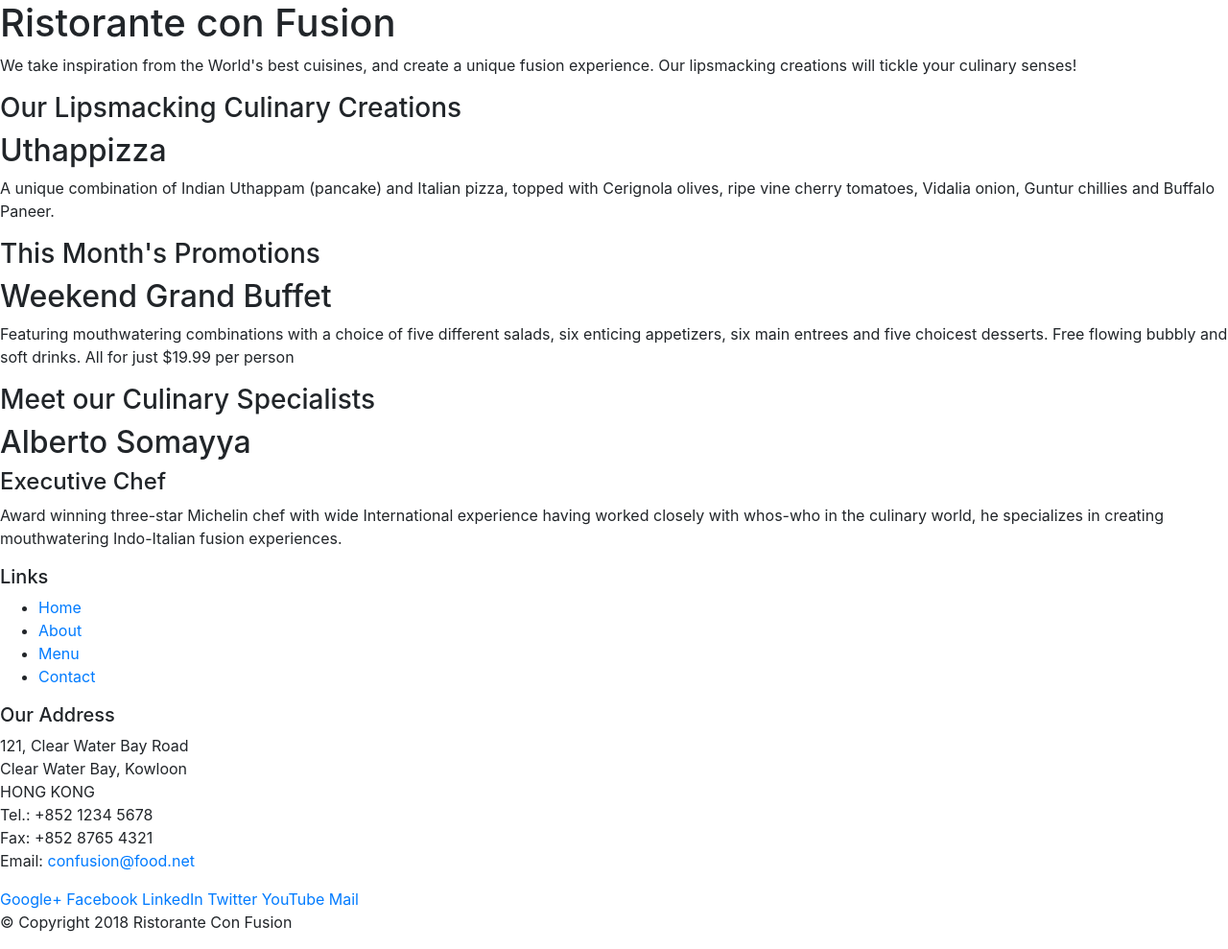
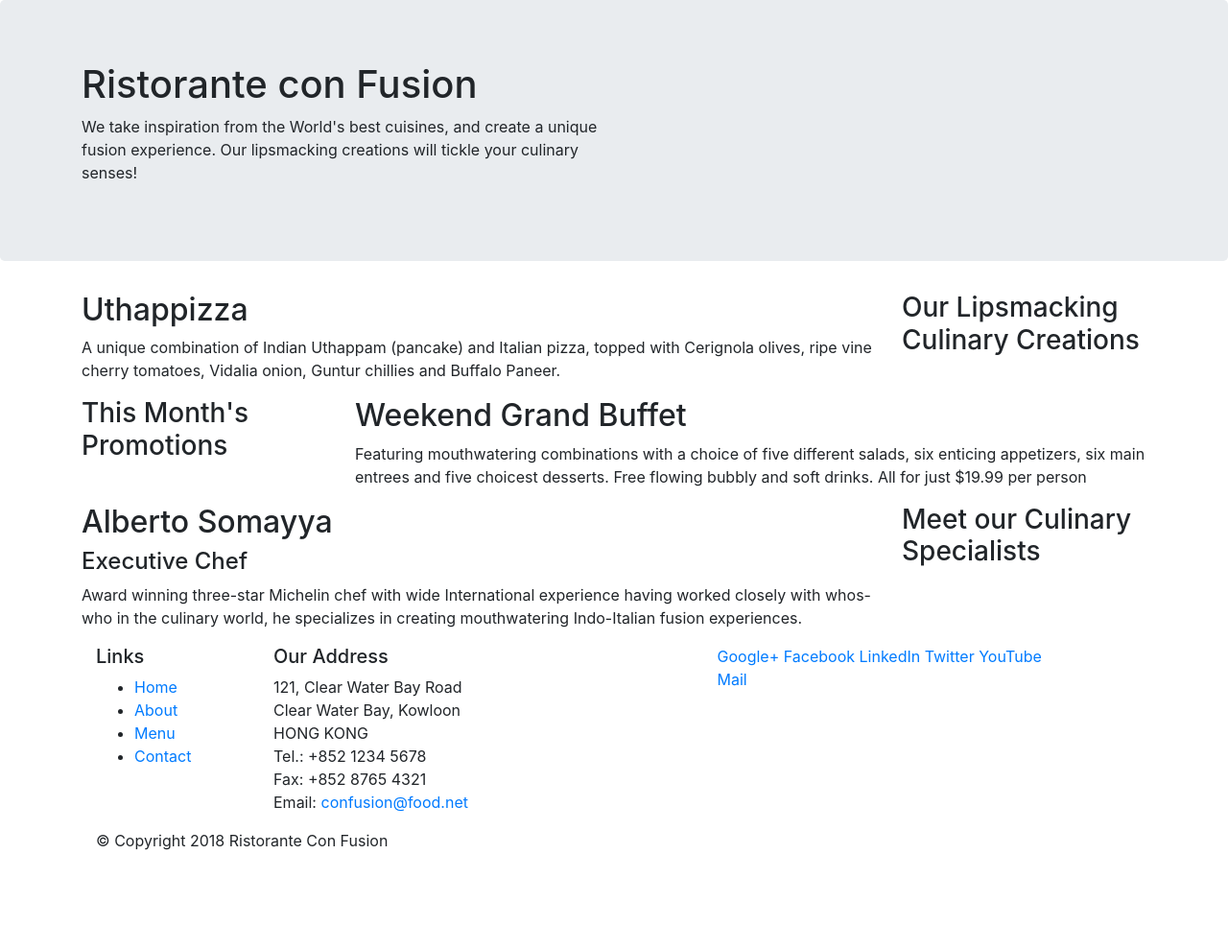
Before and after one commit to vzhV/bootstrapWeek1, a website: page index.html in a window 1280 px wide. Shown: the whole page at 96% size. After the commit the page ends 904 px from the top, so only its background shows below. Drawn offline with nearby package versions, Linux system fonts and the light colour scheme.

Commit message:
grid system

```diff
--- a/index.html
+++ b/index.html
@@ -14,46 +14,46 @@
 
 <body>
 
-    <header>
-        <div>
-            <div>
-                <div>
+    <header class="jumbotron">
+        <div class="container">
+            <div class="row">
+                <div class = "col-12 col-sm-6">
                     <h1>Ristorante con Fusion</h1>
                     <p>We take inspiration from the World's best cuisines, and create a unique fusion experience. Our lipsmacking creations will tickle your culinary senses!</p>
                 </div>
-                <div>
+                <div class = "col-12 col-sm" >
                 </div>
             </div>
         </div>
     </header>
 
-    <div>
-        <div>
-            <div>
+    <div class = "container">
+        <div class = "row">
+            <div class="col-12 col-sm-4 order-sm-last col-md-3">
                 <h3>Our Lipsmacking Culinary Creations</h3>
             </div>
-            <div>
+            <div class="col col-sm order-sm-first col-md">
                 <h2>Uthappizza</h2>
                 <p>A unique combination of Indian Uthappam (pancake) and Italian pizza, topped with Cerignola olives, ripe vine cherry tomatoes, Vidalia onion, Guntur chillies and Buffalo Paneer.</p>
             </div>
         </div>
 
 
-        <div>
-            <div>
+        <div class="row">
+            <div class="col-12 col-sm-4 col-md-3">
                 <h3>This Month's Promotions</h3>
             </div>
-            <div>
+            <div class="col col-sm col-md">
                 <h2>Weekend Grand Buffet</h2>
                 <p>Featuring mouthwatering combinations with a choice of five different salads, six enticing appetizers, six main entrees and five choicest desserts. Free flowing bubbly and soft drinks. All for just $19.99 per person </p>
             </div>
         </div>
 
-        <div>
-            <div>
+        <div class = "row">
+            <div class="col-12 col-sm-4 order-sm-last col-md-3">
                 <h3>Meet our Culinary Specialists</h3>
             </div>
-            <div>
+            <div class="col col-sm order-sm-first col-md">
                 <h2>Alberto Somayya</h2>
                 <h4>Executive Chef</h4>
                 <p>Award winning three-star Michelin chef with wide International experience having worked closely with whos-who in the culinary world, he specializes in creating mouthwatering Indo-Italian fusion experiences. </p>
@@ -61,10 +61,10 @@
         </div>
     </div>
 
-    <footer>
-        <div>
-            <div>
-                <div>
+    <footer class="container">
+        <div class="container">
+            <div class = "row">
+                <div class="col-4 col-sm-2">
                     <h5>Links</h5>
                     <ul>
                         <li><a href="#">Home</a></li>
@@ -73,7 +73,7 @@
                         <li><a href="#">Contact</a></li>
                     </ul>
                 </div>
-                <div>
+                <div class="col-7 col-sm-5">
                     <h5>Our Address</h5>
                     <address>
 		              121, Clear Water Bay Road<br>
@@ -84,7 +84,7 @@
 		              Email: <a href="mailto:confusion@food.net">confusion@food.net</a>
 		           </address>
                 </div>
-                <div>
+                <div class="col-12 col-sm-4">
                     <div>
                         <a href="http://google.com/+">Google+</a>
                         <a href="http://www.facebook.com/profile.php?id=">Facebook</a>
@@ -95,8 +95,8 @@
                     </div>
                 </div>
            </div>
-           <div>
-                <div>
+           <div class="row">
+                <div class="col-auto">
                     <p>© Copyright 2018 Ristorante Con Fusion</p>
                 </div>
            </div>
```
Also changed, not shown: 1 other file.
